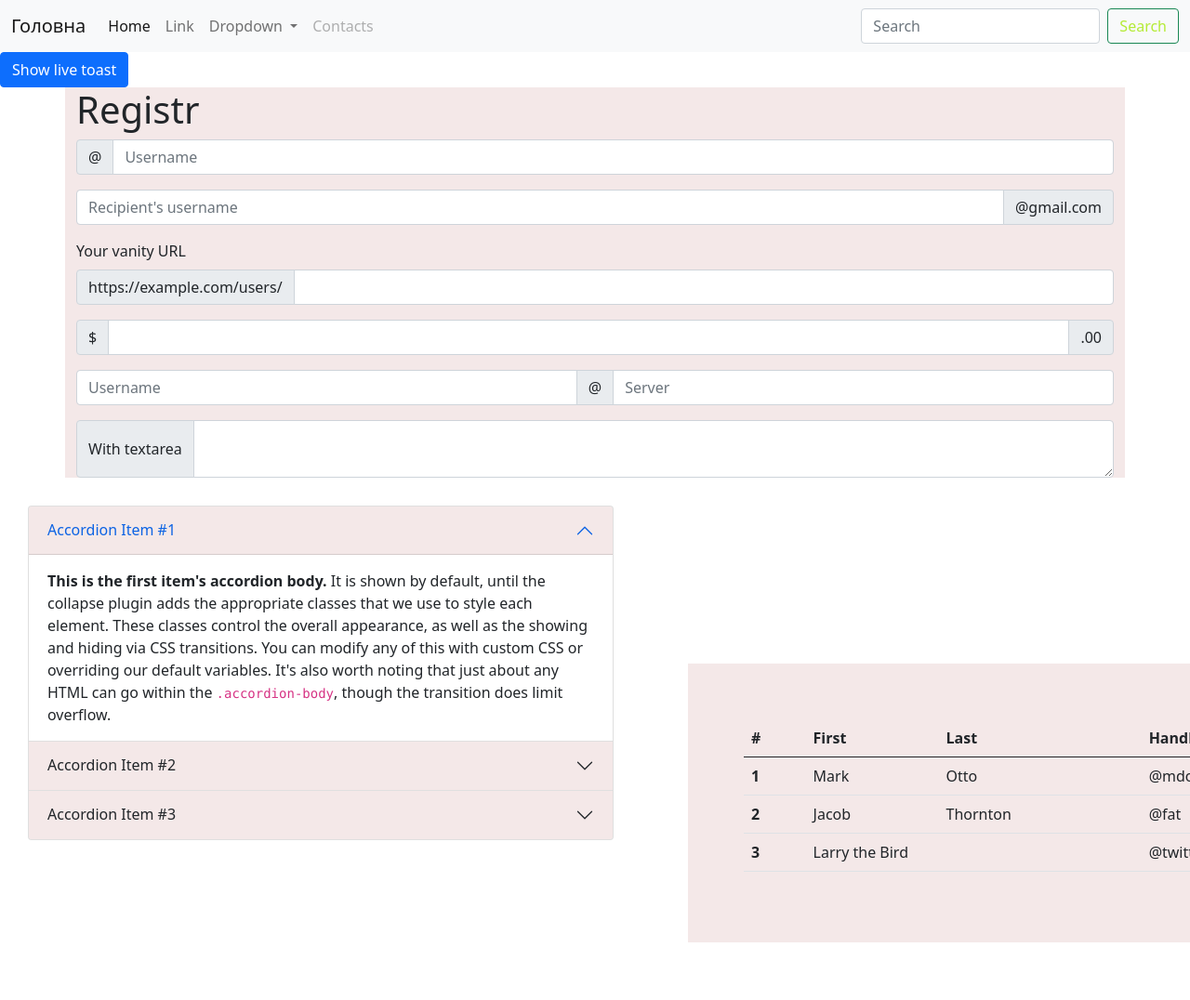
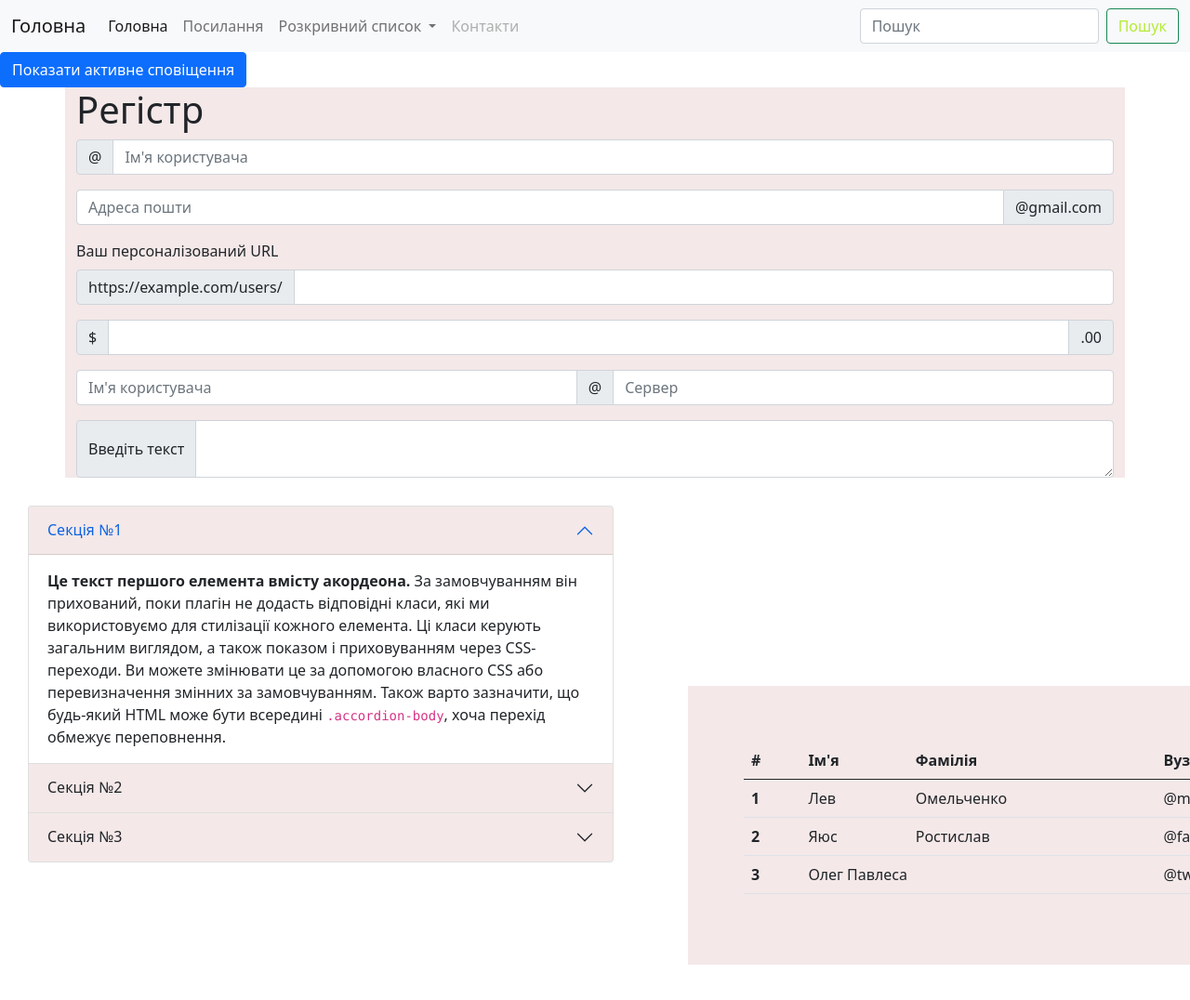
Before and after one commit to Z3ndyyy/Lab8, a plain HTML site: page index.html in a window 1280 px wide. Shown: the top 1076 px of the page at 93% size. Drawn offline with Linux system fonts and the light colour scheme.

Commit message:
Update index.html

```diff
--- a/index.html
+++ b/index.html
@@ -19,35 +19,35 @@
           <div class="collapse navbar-collapse" id="navbarSupportedContent">
             <ul class="navbar-nav me-auto mb-2 mb-lg-0">
               <li class="nav-item">
-                <a class="nav-link active" aria-current="page" href="#">Home</a>
+                <a class="nav-link active" aria-current="page" href="#">Головна</a>
               </li>
               <li class="nav-item">
-                <a class="nav-link" href="#">Link</a>
+                <a class="nav-link" href="#">Посилання</a>
               </li>
               <li class="nav-item dropdown">
                 <a class="nav-link dropdown-toggle" href="#" id="navbarDropdown" role="button" data-bs-toggle="dropdown" aria-expanded="false">
-                  Dropdown
+                  Розкривний список
                 </a>
                 <ul class="dropdown-menu" aria-labelledby="navbarDropdown">
-                  <li><a class="dropdown-item" href="#">Action</a></li>
-                  <li><a class="dropdown-item" href="#">Another action</a></li>
+                  <li><a class="dropdown-item" href="#">Дія</a></li>
+                  <li><a class="dropdown-item" href="#">Ще одна дія</a></li>
                   <li><hr class="dropdown-divider"></li>
-                  <li><a class="dropdown-item" href="#">Something else here</a></li>
+                  <li><a class="dropdown-item" href="#">Ще щось</a></li>
                 </ul>
               </li>
               <li class="nav-item">
-                <a class="nav-link disabled" href="#" tabindex="-1" aria-disabled="true">Contacts</a>
+                <a class="nav-link disabled" href="#" tabindex="-1" aria-disabled="true">Контакти</a>
               </li>
             </ul>
             <form class="d-flex">
-              <input class="form-control me-2" type="search" placeholder="Search" aria-label="Search">
-              <button class="btn btn-outline-success" type="submit">Search</button>
+              <input class="form-control me-2" type="search" placeholder="Пошук" aria-label="Пошук">
+              <button class="btn btn-outline-success" type="submit">Пошук</button>
             </form>
           </div>
         </div>
       </nav>
       <div class = button>
-      <button type="button" class="btn btn-primary" id="liveToastBtn">Show live toast</button>
+      <button type="button" class="btn btn-primary" id="liveToastBtn">Показати активне сповіщення</button>
 
      <div class="toast-container position-fixed bottom-0 end-0 p-3">
         <div id="liveToast" class="toast" role="alert" aria-live="assertive" aria-atomic="true">
@@ -65,18 +65,18 @@
     </div>
 
     <div class="container">
-        <h1>Registr</h1>
+        <h1>Регістр</h1>
         <div class="input-group mb-3">
             <span class="input-group-text" id="basic-addon1">@</span>
-            <input type="text" class="form-control" placeholder="Username" aria-label="Username" aria-describedby="basic-addon1">
+            <input type="text" class="form-control" placeholder="Ім'я користувача" aria-label="Ім'я користувача" aria-describedby="basic-addon1">
           </div>
 
           <div class="input-group mb-3">
-            <input type="text" class="form-control" placeholder="Recipient's username" aria-label="Recipient's username" aria-describedby="basic-addon2">
+            <input type="text" class="form-control" placeholder="Адреса пошти" aria-label="Адреса пошти" aria-describedby="basic-addon2">
             <span class="input-group-text" id="basic-addon2">@gmail.com</span>
           </div>
 
-          <label for="basic-url" class="form-label">Your vanity URL</label>
+          <label for="basic-url" class="form-label">Ваш персоналізований URL</label>
           <div class="input-group mb-3">
             <span class="input-group-text" id="basic-addon3">https://example.com/users/</span>
             <input type="text" class="form-control" id="basic-url" aria-describedby="basic-addon3">
@@ -89,13 +89,13 @@
           </div>
 
           <div class="input-group mb-3">
-            <input type="text" class="form-control" placeholder="Username" aria-label="Username">
+            <input type="text" class="form-control" placeholder="Ім'я користувача" aria-label="Ім'я користувача">
             <span class="input-group-text">@</span>
-            <input type="text" class="form-control" placeholder="Server" aria-label="Server">
+            <input type="text" class="form-control" placeholder="Сервер" aria-label="Сервер">
           </div>
 
           <div class="input-group">
-            <span class="input-group-text">With textarea</span>
+            <span class="input-group-text">Введіть текст</span>
             <textarea class="form-control" aria-label="With textarea"></textarea>
           </div>
      </div>
@@ -104,36 +104,36 @@
     <div class="accordion-item">
       <h2 class="accordion-header" id="headingOne">
         <button class="accordion-button" type="button" data-bs-toggle="collapse" data-bs-target="#collapseOne" aria-expanded="true" aria-controls="collapseOne" style="background: rgba(199, 140, 140, 0.2)">
-          Accordion Item #1
+          Секція №1
         </button>
       </h2>
       <div id="collapseOne" class="accordion-collapse collapse show" aria-labelledby="headingOne" data-bs-parent="#accordionExample">
         <div class="accordion-body">
-          <strong>This is the first item's accordion body.</strong> It is shown by default, until the collapse plugin adds the appropriate classes that we use to style each element. These classes control the overall appearance, as well as the showing and hiding via CSS transitions. You can modify any of this with custom CSS or overriding our default variables. It's also worth noting that just about any HTML can go within the <code>.accordion-body</code>, though the transition does limit overflow.
+          <strong>Це текст першого елемента вмісту акордеона.</strong> За замовчуванням він прихований, поки плагін не додасть відповідні класи, які ми використовуємо для стилізації кожного елемента. Ці класи керують загальним виглядом, а також показом і приховуванням через CSS-переходи. Ви можете змінювати це за допомогою власного CSS або перевизначення змінних за замовчуванням. Також варто зазначити, що будь-який HTML може бути всередині <code>.accordion-body</code>, хоча перехід обмежує переповнення.
         </div>
       </div>
     </div>
     <div class="accordion-item">
       <h2 class="accordion-header" id="headingTwo">
         <button class="accordion-button collapsed" type="button" data-bs-toggle="collapse" data-bs-target="#collapseTwo" aria-expanded="false" aria-controls="collapseTwo" style="background: rgba(199, 140, 140, 0.2)">
-          Accordion Item #2
+          Секція №2
         </button>
       </h2>
       <div id="collapseTwo" class="accordion-collapse collapse" aria-labelledby="headingTwo" data-bs-parent="#accordionExample">
         <div class="accordion-body">
-          <strong>This is the second item's accordion body.</strong> It is hidden by default, until the collapse plugin adds the appropriate classes that we use to style each element. These classes control the overall appearance, as well as the showing and hiding via CSS transitions. You can modify any of this with custom CSS or overriding our default variables. It's also worth noting that just about any HTML can go within the <code>.accordion-body</code>, though the transition does limit overflow.
+          <strong>Це текст другого елемента вмісту акордеона.</strong> За замовчуванням він прихований, поки плагін не додасть відповідні класи, які ми використовуємо для стилізації кожного елемента. Ці класи керують загальним виглядом, а також показом і приховуванням через CSS-переходи. Ви можете змінювати це за допомогою власного CSS або перевизначення змінних за замовчуванням. Також варто зазначити, що будь-який HTML може бути всередині <code>.accordion-body</code>, хоча перехід обмежує переповнення.
         </div>
       </div>
     </div>
     <div class="accordion-item">
       <h2 class="accordion-header" id="headingThree">
         <button class="accordion-button collapsed" type="button" data-bs-toggle="collapse" data-bs-target="#collapseThree" aria-expanded="false" aria-controls="collapseThree" style="background: rgba(199, 140, 140, 0.2)">
-          Accordion Item #3
+          Секція №3
         </button>
       </h2>
       <div id="collapseThree" class="accordion-collapse collapse" aria-labelledby="headingThree" data-bs-parent="#accordionExample">
         <div class="accordion-body">
-          <strong>This is the third item's accordion body.</strong> It is hidden by default, until the collapse plugin adds the appropriate classes that we use to style each element. These classes control the overall appearance, as well as the showing and hiding via CSS transitions. You can modify any of this with custom CSS or overriding our default variables. It's also worth noting that just about any HTML can go within the <code>.accordion-body</code>, though the transition does limit overflow.
+          <strong>Це текст третього елемента вмісту акордеона.</strong> За замовчуванням він прихований, поки плагін не додасть відповідні класи, які ми використовуємо для стилізації кожного елемента. Ці класи керують загальним виглядом, а також показом і приховуванням через CSS-переходи. Ви можете змінювати це за допомогою власного CSS або перевизначення змінних за замовчуванням. Також варто зазначити, що будь-який HTML може бути всередині <code>.accordion-body</code>, хоча перехід обмежує переповнення.
         </div>
       </div>
     </div>
@@ -145,27 +145,27 @@
     <thead>
       <tr>
         <th scope="col">#</th>
-        <th scope="col">First</th>
-        <th scope="col">Last</th>
-        <th scope="col">Handle</th>
+        <th scope="col">Ім'я</th>
+        <th scope="col">Фамілія</th>
+        <th scope="col">Вузол</th>
       </tr>
     </thead>
     <tbody>
       <tr>
         <th scope="row">1</th>
-        <td>Mark</td>
-        <td>Otto</td>
+        <td>Лев</td>
+        <td>Омельченко</td>
         <td>@mdo</td>
       </tr>
       <tr>
         <th scope="row">2</th>
-        <td>Jacob</td>
-        <td>Thornton</td>
+        <td>Яюс</td>
+        <td>Ростислав</td>
         <td>@fat</td>
       </tr>
       <tr>
         <th scope="row">3</th>
-        <td colspan="2">Larry the Bird</td>
+        <td colspan="2">Олег Павлеса</td>
         <td>@twitter</td>
       </tr>
     </tbody>
```
